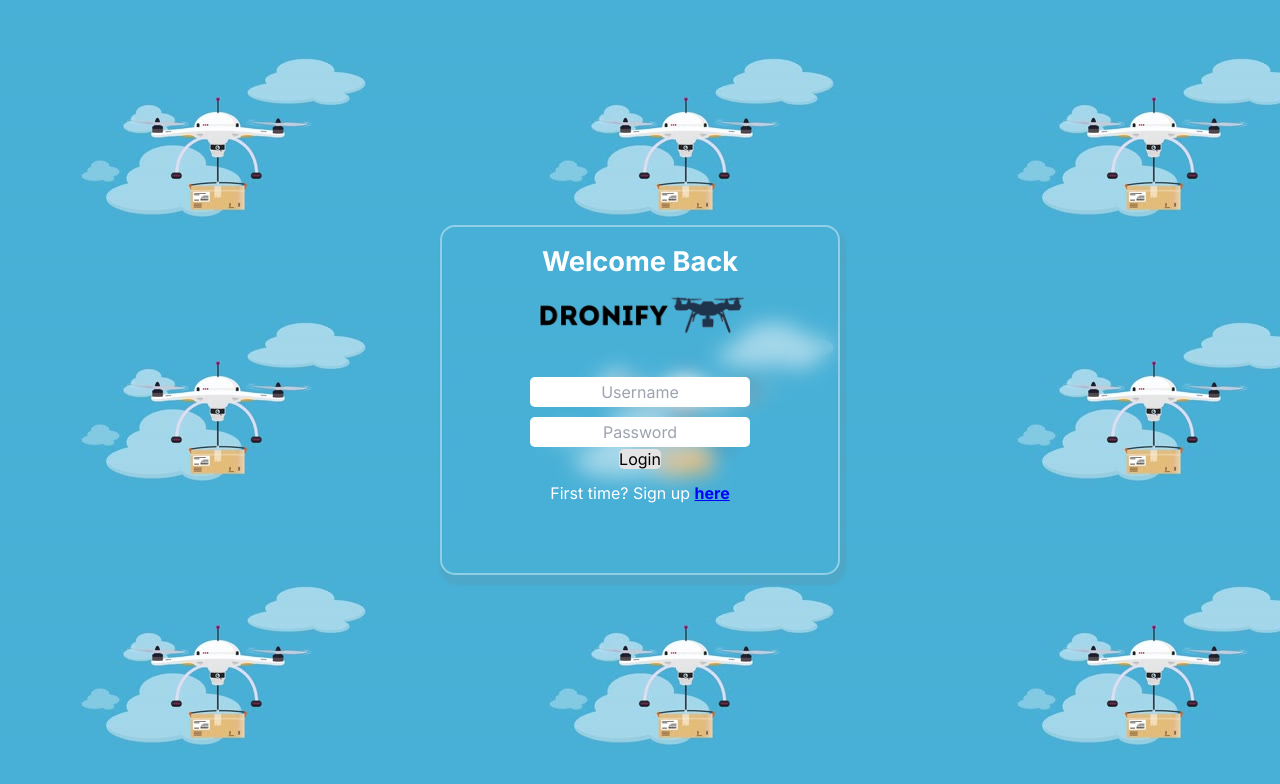
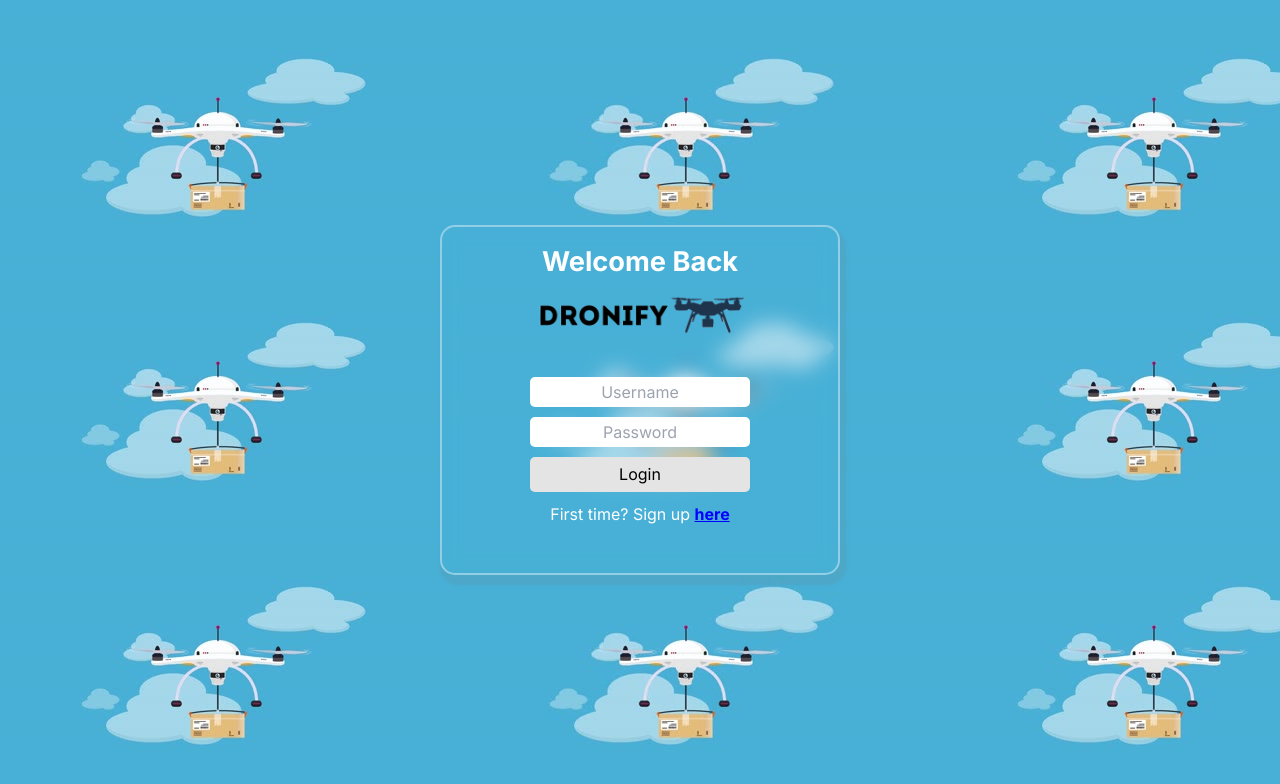
Before and after one commit to NielPatelSE12/zero_trust_project, a Next.js app: page /login in a window 1280 px wide. Shown: the top 784 px of the page. Built offline with nearby package versions, Linux system fonts and the light colour scheme.

Commit message:
Update page.tsx

```diff
--- a/app/login/page.tsx
+++ b/app/login/page.tsx
@@ -2,12 +2,11 @@
 import React from "react";
 import { useState } from "react";
 import './login.css';
-import dronify from './dronify.png';
-import Link from "next/link";
+import dronify from './dronify.png'
+
 const Login: React.FC = () => {
-    const [username, setUsername] = useState('');
-    const [password, setPassword] = useState('');
-
+    const [username, setUsername] = useState('')
+    const [password, setPassword] = useState('')
     return (
         <div className="login-block">
             <div className="welcome">
@@ -15,15 +14,15 @@ const Login: React.FC = () => {
                 <img src={dronify.src} className="dronify"/>
             </div>
             <div className="input-block">
-                <input type="text" placeholder="Username" className="username" onChange={(e: React.ChangeEvent<HTMLInputElement>) => {
+                <input type="text" placeholder="Username" className="username" onChange={(e) => {
                     setUsername(e.target.value);
                 }}></input>
                 <br></br>
-                <input type="password" placeholder="Password" className="password" onChange={(e: React.ChangeEvent<HTMLInputElement>) => {
+                <input type="password" placeholder="Password" className="password" onChange={(e) => {
                     setPassword(e.target.value)
                 }}></input>
                 <br></br>
-                <Link className="login" href="/login">Login</Link>
+                <button className="login">Login</button>
                 <br></br>
                 <div className="sign-up">
                     First time? Sign up <a href="/signup" className="here">here</a>
```
